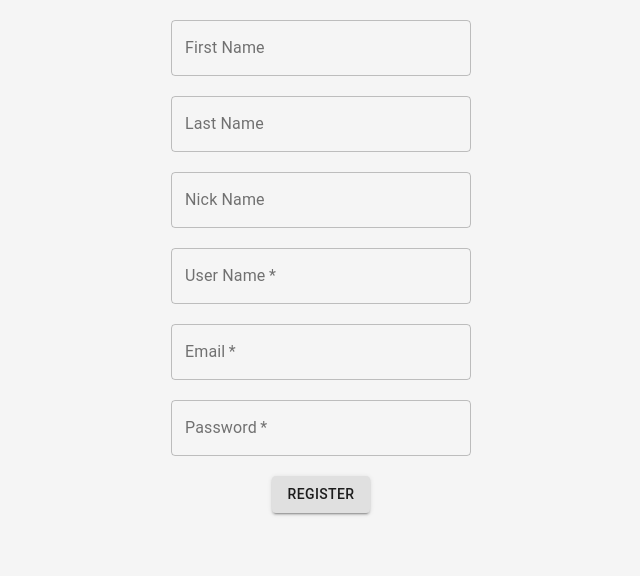
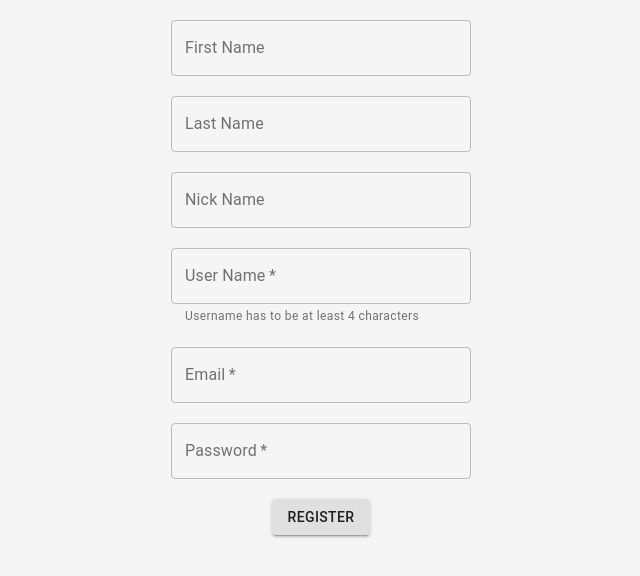
Before and after one commit to mateIszlai/ReceptApp-react, a React (Create React App) app in the folder receptapp/: page /register in a window 1280 px wide. Shown: the top 576 px of the page, without its empty margins (319-959 px from the left). Built offline with nearby package versions, Linux system fonts and the light colour scheme.

Commit message:
Add username validation

```diff
--- a/receptapp/src/pages/Register/Register.js
+++ b/receptapp/src/pages/Register/Register.js
@@ -1,10 +1,11 @@
-import React, { Fragment, useState } from "react";
+import React, { Fragment, useState, useEffect } from "react";
 import { TextField, Box, Button } from "@material-ui/core";
 import axios from "../../axios/axios";
 import "./Register.css";
 
 export default function Register() {
     const [userName, setUserName] = useState("");
+    const [userNameError, setUserNameError] = useState("");
     const [email, setEmail] = useState("");
     const [password, setPassword] = useState("");
     const [firstName, setFirstName] = useState("");
@@ -13,6 +14,8 @@ export default function Register() {
     const [success, setSuccess] = useState(false);
 
     const tryRegister = () => {
+        let valid = userNameError.length === 0;
+        if (valid) {
             axios
                 .post("/register", {
                     firstName,
@@ -27,7 +30,16 @@ export default function Register() {
                     if (response.status === 201) setSuccess(true);
                 })
                 .catch((err) => console.log(err));
+        }
     };
+
+    useEffect(
+        () =>
+            userName.length < 4
+                ? setUserNameError("Username has to be at least 4 characters")
+                : setUserNameError(""),
+        [userName]
+    );
 
     return success ? (
         <Fragment>
@@ -87,6 +99,7 @@ export default function Register() {
                             onFocus={(e) => {
                                 setUserName(e.target.value);
                             }}
+                            helperText={userNameError}
                         />
                     </Box>
                     <Box className="textfield-container">
```
Lines whose indentation alone changed are shown as unchanged.
